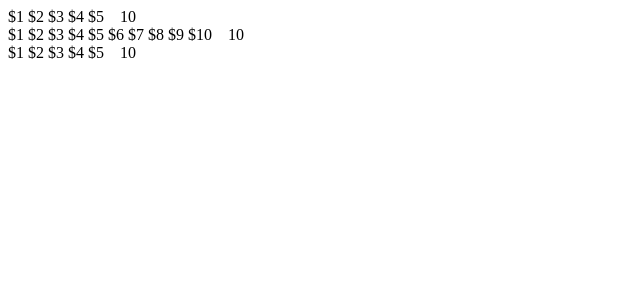
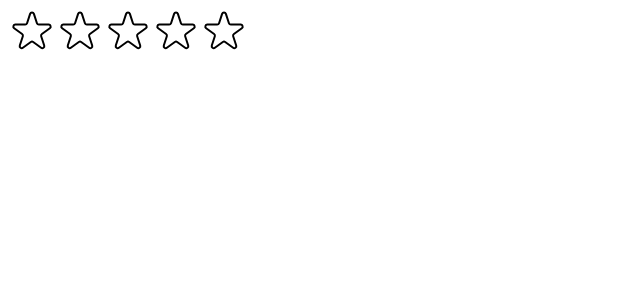
Before and after one commit to CalebM7/usepopcorn, a React (Vite) app: page / in a window 1280 px wide. Shown: the top 300 px of the page, without its empty margins (0-640 px from the left). Built offline with nearby package versions, Linux system fonts and the light colour scheme.

Commit message:
Creating the Stars

```diff
--- a/src/StarRating.jsx
+++ b/src/StarRating.jsx
@@ -1,3 +1,5 @@
+import { useState } from 'react';
+
 const containerStyle = {
   display: 'flex',
   alignItems: 'center',
@@ -6,23 +8,66 @@
 
 const starContainerStyle = {
   display: 'flex',
-  gap: '4px'
 };
 
 const textStyle = {
   lineHeight: '1',
-  margin: '0'
-}
+  margin: '0',
+};
 
-export default function StarRating({ maxRating = 5}) {
+export default function StarRating({ maxRating = 5 }) {
+  const [rating, setRating] = useState(0);
+
+  function handleRating(rating) {
+    setRating(rating);
+  }
+
   return (
     <div style={containerStyle}>
       <div style={starContainerStyle}>
         {Array.from({ length: maxRating }, (_, i) => (
-          <span>${i + 1}</span>
+          <Star key={i} onRate={() => handleRating(i + 1)} full={rating >= i + 1}/>
         ))}
       </div>
-      <p style={textStyle}>10</p>
+      <p style={textStyle}>{rating || ''}</p>
     </div>
   );
 }
+
+const starStyle = {
+  width: '48px',
+  height: '48px',
+  display: 'block',
+  cursor: 'pointer',
+};
+
+function Star({ onRate, full }) {
+  return (
+    <span role="button" style={starStyle} onClick={onRate}>
+      {full ? (
+        <svg
+          xmlns="http://www.w3.org/2000/svg"
+          viewBox="0 0 20 20"
+          fill="#000"
+          stroke="#000"
+        >
+          <path d="M9.049 2.927c.3-.921 1.603-.921 1.902 0l1.07 3.292a1 1 0 00.95.69h3.462c.969 0 1.371 1.24.588 1.81l-2.8 2.034a1 1 0 00-.364 1.118l1.07 3.292c.3.921-.755 1.688-1.54 1.118l-2.8-2.034a1 1 0 00-1.175 0l-2.8 2.034c-.784.57-1.838-.197-1.539-1.118l1.07-3.292a1 1 0 00-.364-1.118L2.98 8.72c-.783-.57-.38-1.81.588-1.81h3.461a1 1 0 00.951-.69l1.07-3.292z" />
+        </svg>
+      ) : (
+        <svg
+          xmlns="http://www.w3.org/2000/svg"
+          fill="none"
+          viewBox="0 0 24 24"
+          stroke="#000"
+        >
+          <path
+            strokeLinecap="round"
+            strokeLinejoin="round"
+            strokeWidth="{2}"
+            d="M11.049 2.927c.3-.921 1.603-.921 1.902 0l1.519 4.674a1 1 0 00.95.69h4.915c.969 0 1.371 1.24.588 1.81l-3.976 2.888a1 1 0 00-.363 1.118l1.518 4.674c.3.922-.755 1.688-1.538 1.118l-3.976-2.888a1 1 0 00-1.176 0l-3.976 2.888c-.783.57-1.838-.197-1.538-1.118l1.518-4.674a1 1 0 00-.363-1.118l-3.976-2.888c-.784-.57-.38-1.81.588-1.81h4.914a1 1 0 00.951-.69l1.519-4.674z"
+          />
+        </svg>
+      )}
+    </span>
+  );
+}
--- a/src/main.jsx
+++ b/src/main.jsx
@@ -8,7 +8,5 @@
   <StrictMode>
     {/* <App /> */}
     <StarRating maxRating={5}/>
-    <StarRating maxRating={10}/>
-    <StarRating />
   </StrictMode>,
 )
```
